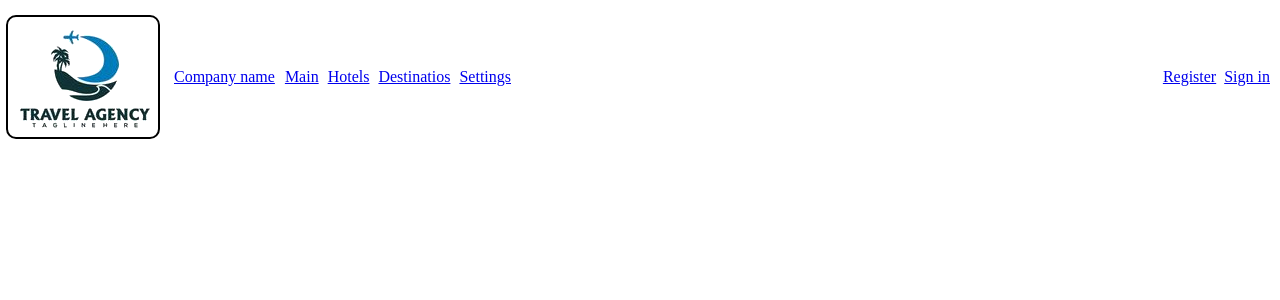
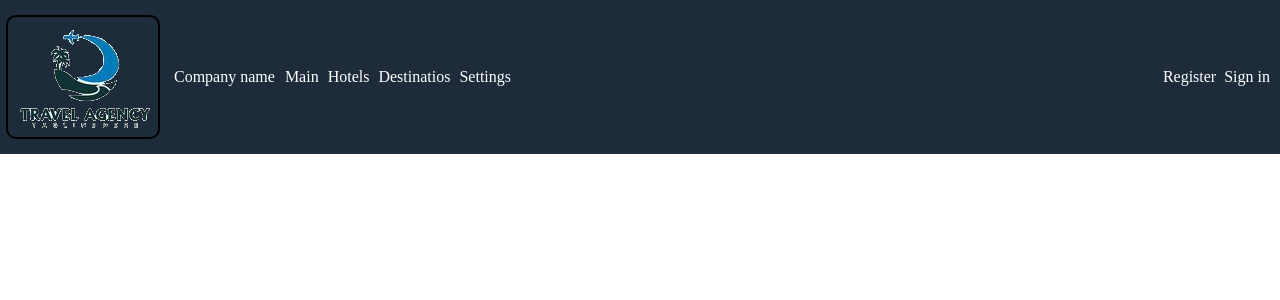
Before and after one commit to iamAbdo/S4, a PHP site: page / in a window 1280 px wide. Shown: the top 300 px of the page. Run offline with PHP 8.4, Linux system fonts and the light colour scheme.

Commit message:
links color + header color

```diff
--- a/styles.css
+++ b/styles.css
@@ -6,6 +6,15 @@
 body,html{
     padding: 0px;
     margin: 0px;
+}
+
+header{
+    background-color: #1d2b3a;
+}
+
+a {
+    text-decoration: none;
+    color: white;
 }
 
 .navbar {
```
